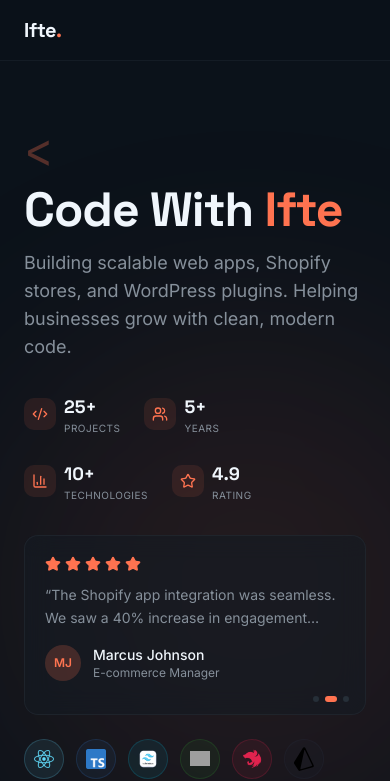
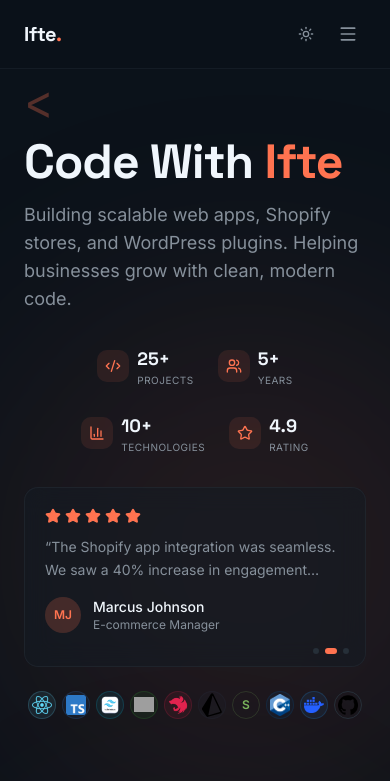
Before and after one commit to CodeWithIfte/codewithifte-web, a Next.js app: page / in a window 390 px wide. Shown: the top 781 px of the page. Built offline with nearby package versions, Linux system fonts and the light colour scheme; grey boxes are pictures that could not be loaded.

Commit message:
add mobile menu, responsive hero tweaks

```diff
--- a/components/layout/Nav.tsx
+++ b/components/layout/Nav.tsx
@@ -1,10 +1,13 @@
 "use client";
 
 import { useEffect, useState } from "react";
-import { Moon, Sun } from "lucide-react";
+import { Moon, Sun, Menu, X } from "lucide-react";
+
+const links = ["Home", "About", "Projects", "Contact"];
 
 export function Nav() {
   const [dark, setDark] = useState(true);
+  const [open, setOpen] = useState(false);
 
   useEffect(() => {
     const stored = localStorage.getItem("theme");
@@ -26,8 +29,9 @@
         <a href="#home" className="nav-item font-display font-bold text-xl tracking-tight">
           Ifte<span className="text-primary">.</span>
         </a>
+
         <div className="hidden md:flex items-center gap-8 text-sm">
-          {["Home", "About", "Projects", "Contact"].map((l) => (
+          {links.map((l) => (
             <a
               key={l}
               href={`#${l.toLowerCase()}`}
@@ -50,7 +54,48 @@
             {dark ? <Sun className="w-4 h-4" /> : <Moon className="w-4 h-4" />}
           </button>
         </div>
+
+        <div className="flex md:hidden items-center gap-2">
+          <button
+            onClick={toggle}
+            className="p-2 rounded-md text-muted-foreground hover:text-primary transition-colors"
+            aria-label="Toggle theme"
+          >
+            {dark ? <Sun className="w-4 h-4" /> : <Moon className="w-4 h-4" />}
+          </button>
+          <button
+            onClick={() => setOpen(!open)}
+            className="p-2 rounded-md text-muted-foreground hover:text-primary transition-colors"
+            aria-label="Toggle menu"
+          >
+            {open ? <X className="w-5 h-5" /> : <Menu className="w-5 h-5" />}
+          </button>
+        </div>
       </div>
+
+      {open && (
+        <div className="md:hidden border-t border-border/40 bg-background/95 backdrop-blur-md">
+          <div className="flex flex-col items-center gap-6 py-8 text-sm">
+            {links.map((l) => (
+              <a
+                key={l}
+                href={`#${l.toLowerCase()}`}
+                onClick={() => setOpen(false)}
+                className="text-muted-foreground hover:text-primary transition-colors"
+              >
+                {l}
+              </a>
+            ))}
+            <a
+              href="#contact"
+              onClick={() => setOpen(false)}
+              className="inline-flex items-center gap-1.5 rounded-md border border-primary px-5 py-2 text-sm font-medium text-primary hover:bg-primary/10 transition-colors"
+            >
+              Let&apos;s talk
+            </a>
+          </div>
+        </div>
+      )}
     </nav>
   );
 }
--- a/components/sections/Hero.tsx
+++ b/components/sections/Hero.tsx
@@ -26,7 +26,7 @@
 
 export function Hero() {
   return (
-    <section id="home" className="relative pt-32 pb-20 px-6 lg:px-12 overflow-hidden">
+    <section id="home" className="relative pt-20 lg:pt-32 pb-20 px-6 lg:px-12 overflow-hidden">
       <div className="absolute top-1/4 left-0 w-[500px] h-[500px] rounded-full bg-primary/10 blur-[120px] pointer-events-none" />
       <div className="absolute bottom-0 right-0 w-[400px] h-[400px] rounded-full bg-primary/5 blur-[100px] pointer-events-none" />
       <div className="max-w-7xl mx-auto grid lg:grid-cols-2 gap-12 lg:gap-20 items-center">
@@ -42,7 +42,7 @@
             Helping businesses grow with clean, modern code.
           </p>
 
-          <div className="hero-line mt-8 flex flex-wrap gap-6">
+          <div className="hero-line mt-8 flex flex-wrap gap-6 justify-center lg:justify-start">
             {stats.map((s) => (
               <div key={s.label} className="stat-item flex items-center gap-2">
                 <div className="p-2 rounded-lg bg-primary/10">
@@ -62,11 +62,11 @@
             <TestimonialSlider />
           </div>
 
-          <div className="hero-line mt-6 flex flex-wrap gap-3">
+          <div className="hero-line mt-6 flex flex-wrap gap-1.5 lg:gap-3 justify-center lg:justify-start">
             {techBadges.map((t, i) => (
               <div
                 key={i}
-                className="tech-badge w-10 h-10 rounded-full flex items-center justify-center text-xs font-bold border overflow-hidden"
+                className="tech-badge w-7 h-7 lg:w-10 lg:h-10 rounded-full flex items-center justify-center text-xs font-bold border overflow-hidden"
                 style={{
                   backgroundColor: t.icon ? `${t.color}15` : undefined,
                   color: t.color,
@@ -90,7 +90,7 @@
           </div>
         </div>
 
-        <div className="relative flex items-center justify-center py-8">
+        <div className="relative flex items-center justify-center py-4 lg:py-8">
           <div className="hero-portrait-wrap relative">
             <div className="w-[340px] h-[340px] sm:w-[380px] sm:h-[380px] rounded-full border-[3px] border-primary/70 p-2.5">
               <div className="w-full h-full rounded-full overflow-hidden bg-card">
```
